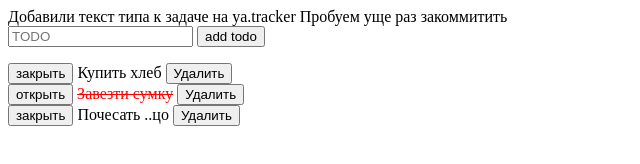
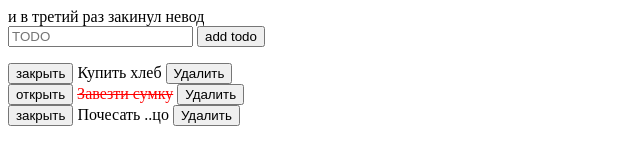
Before and after one commit to lod2007/JS_2019, a website: page src/public/index.html in a window 1280 px wide. Shown: the whole page, without its empty margins (0-640 px from the left). Drawn offline with nearby package versions, Linux system fonts and the light colour scheme; files that its build step writes are made by us from their sources.

Commit message:
В третий раз деламе коммит #MYBUH-1 MYBUH-1
В третий раз деламе коммит #MYBUH-1 MYBUH-1

```diff
--- a/src/public/index.html
+++ b/src/public/index.html
@@ -10,8 +10,8 @@
 </head>
 
 <body>
-Добавили текст типа к задаче на ya.tracker
-    Пробуем уще раз закоммитить
+
+    и в третий раз закинул невод
     <section>
       <div class="todo-list">
           <form>
```
